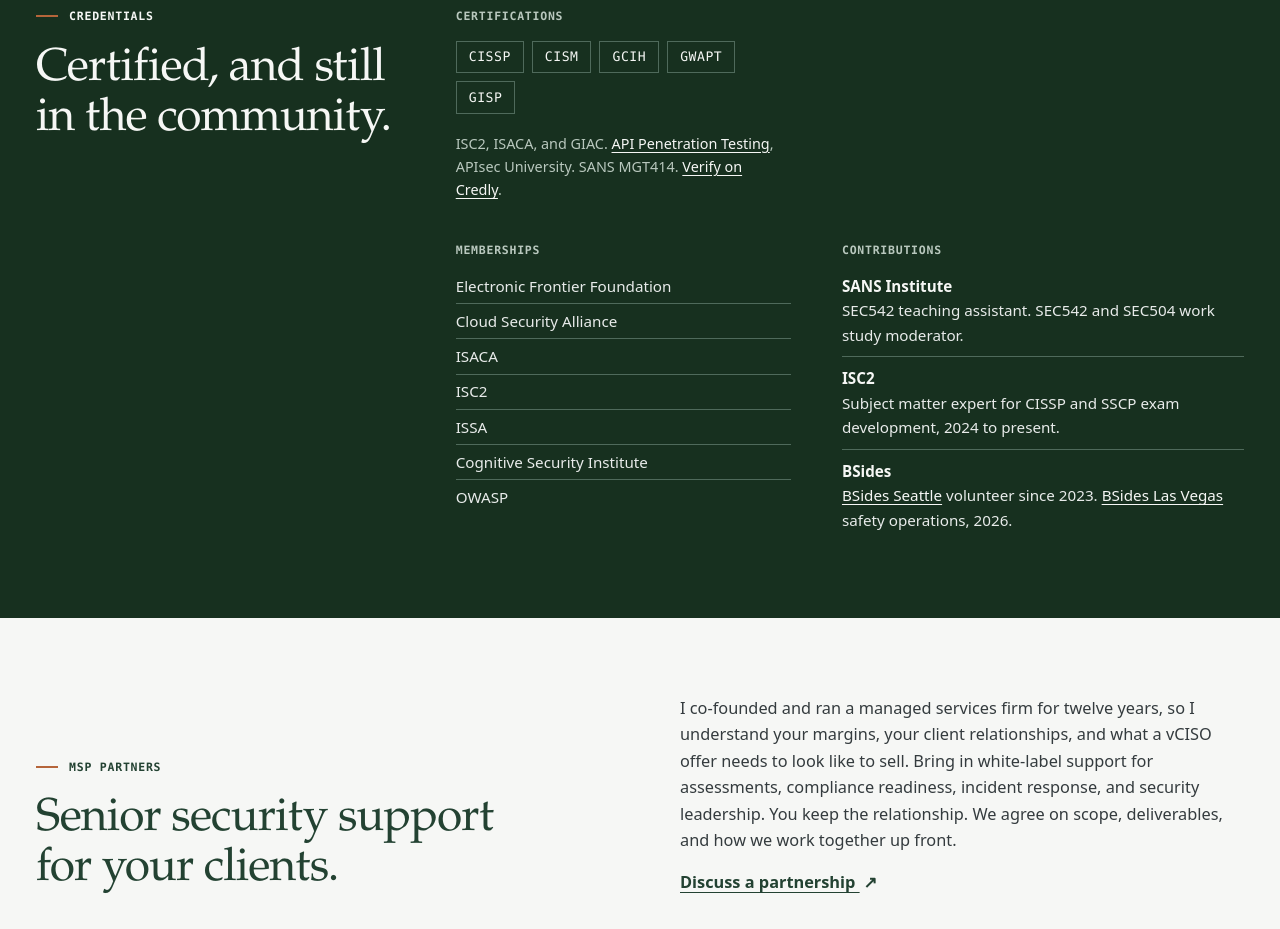
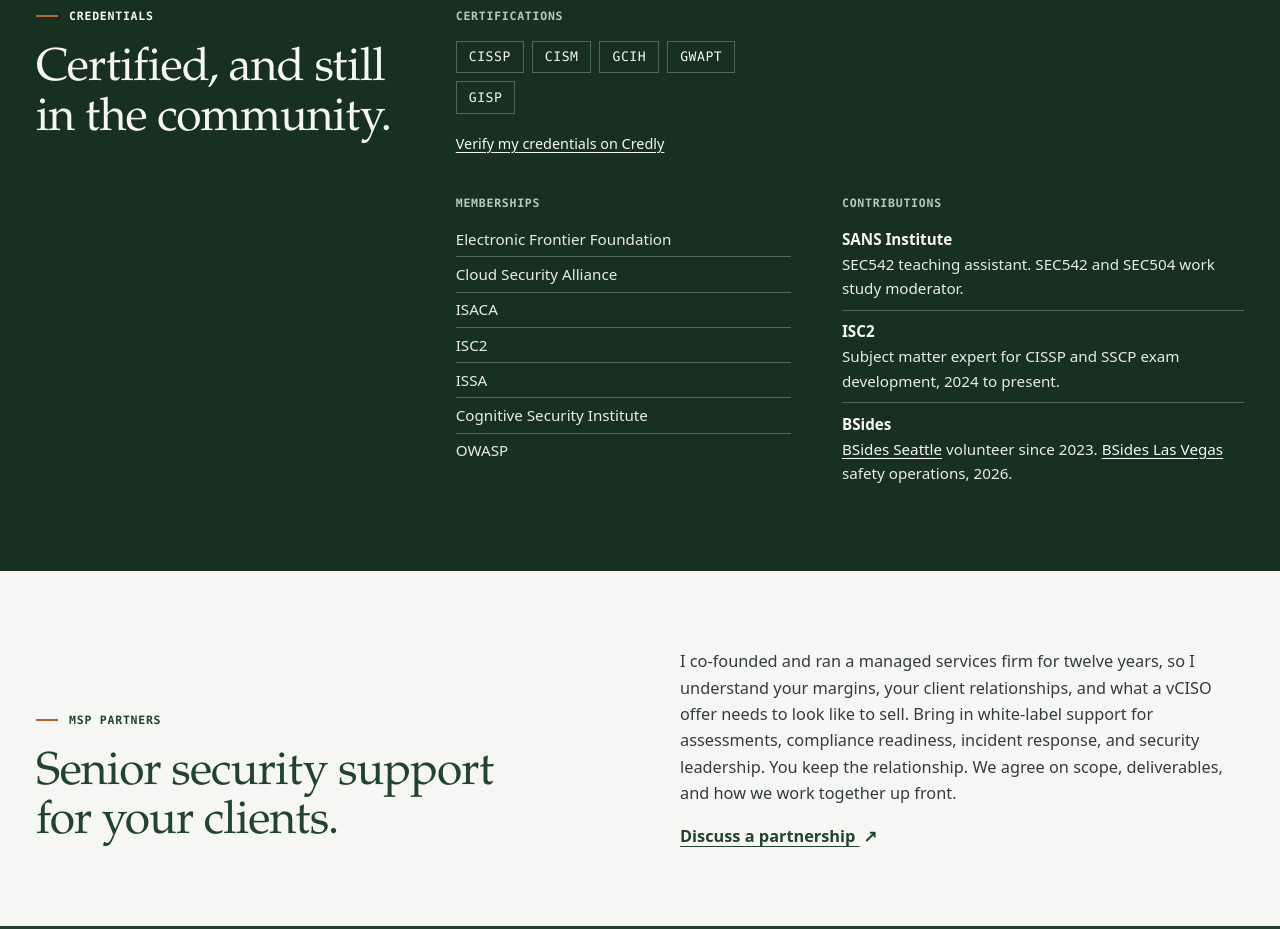
Before and after one commit to ryan5hanahan/linkedinfosec, a plain HTML site: page public/index.html in a window 1280 px wide. Shown: the part 4000-4929 px from the top of the page. Drawn offline with Linux system fonts and the light colour scheme.

Commit message:
Simplify certifications note to a single Credly link
Co-Authored-By: Claude Fable 5.1 <noreply@anthropic.com>

```diff
--- a/public/index.html
+++ b/public/index.html
@@ -144,7 +144,7 @@
             <li><a href="https://www.credly.com/badges/09670334-b47d-4747-98f2-a3bb9051fe07" rel="noopener">GWAPT</a></li>
             <li><a href="https://www.credly.com/badges/188cccbd-5099-43b4-8330-964e9f80f8c5" rel="noopener">GISP</a></li>
           </ul>
-          <p>ISC2, ISACA, and GIAC. <a href="https://www.credly.com/badges/298249b3-9a0c-4034-97ce-595ef53f7082" rel="noopener">API Penetration Testing</a>, APIsec University. SANS MGT414. <a href="https://www.credly.com/users/ryan-shanahan" rel="noopener">Verify on Credly</a>.</p>
+          <p><a href="https://www.credly.com/users/ryan-shanahan" rel="noopener">Verify my credentials on Credly</a></p>
         </div>
         <div class="cred-group memberships">
           <h3>Memberships</h3>
```
